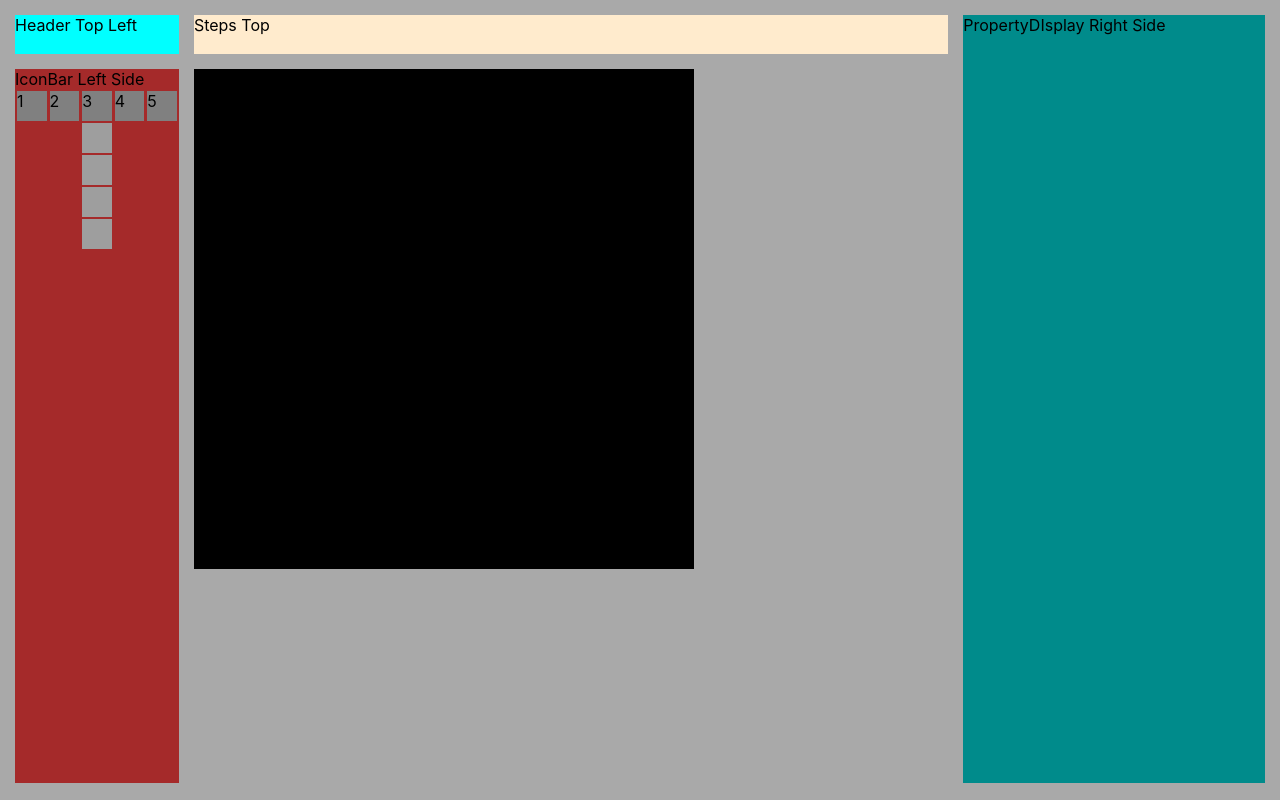
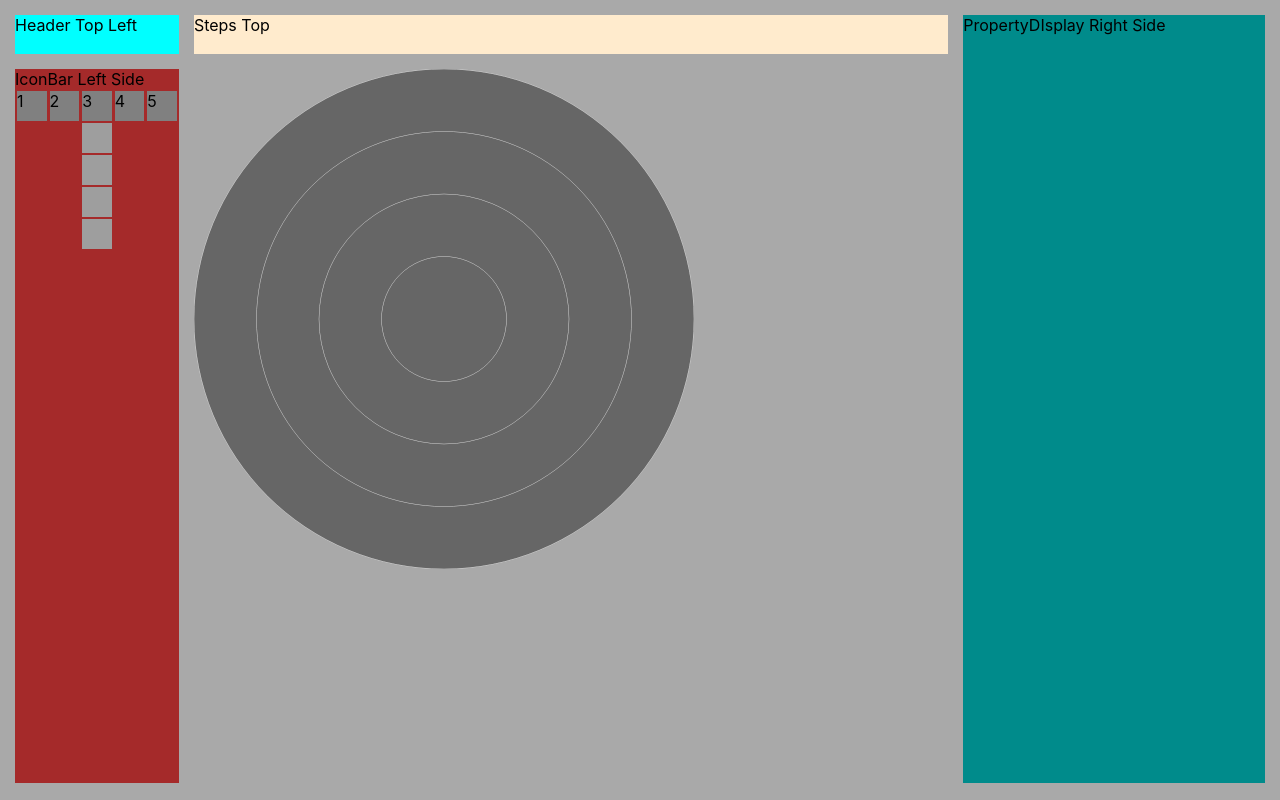
Before and after one commit to Aquaren56/JScript-Raidplaner, a React (Create React App) app: page / in a window 1280 px wide. Built offline with nearby package versions, Linux system fonts and the light colour scheme; grey boxes are pictures that could not be loaded.

Commit message:
Introduced second canvas that functions as a map

```diff
--- a/src/App.tsx
+++ b/src/App.tsx
@@ -8,14 +8,17 @@ import Header from './components/Header';
 import IconBar from './components/IconBar/IconBar';
 import Steps from './components/Steps';
 import PropertyDisplay from './components/PropertyDisplay';
-import PlanningCanvas from './components/PlanningCanvas';
+import PlanningCanvas from './components/Canvases/PlanningCanvas';
+import MapCanvas from './components/Canvases/MapCanvas';
+import MapModel from './models/MapModel';
 
 function App() {
     const [items, setItems] = useState(new Array<IconModel>());
     const [selection, setSelection] = useState<IconModel | undefined>(undefined);
+    const [area, setArea] = useState(new MapModel({ rows: 1, coloumns: 1, square: false, radials: 4}));
 
     useEffect(() => {
-      console.log(selection)
+      //console.log(selection)
     }, [items, selection]);
 
     return (
@@ -23,7 +26,10 @@ function App() {
         <Header />
         <Steps />
         <IconBar />
-        <PlanningCanvas children={items} setChildren={setItems} selection={selection} setSelection={setSelection}/>
+        <div className='canvas-area'>
+          <PlanningCanvas children={items} setChildren={setItems} selection={selection} setSelection={setSelection}/>
+          <MapCanvas map={area} setMap={setArea}/>
+        </div>
         <PropertyDisplay />
       </div>
     );
--- /dev/null
+++ b/src/components/Canvases/MapCanvas.tsx
@@ -0,0 +1,93 @@
+import '../../styling/canvases.css';
+
+import { useRef, useCallback, useEffect } from "react";
+
+export default function MapCanvas(props: any) {
+
+    const canvasRef = useRef<HTMLCanvasElement>(null);
+
+    const { map, setMap, ...rest } = props
+
+    const draw = useCallback(() => {
+        const canvas = canvasRef.current
+        let context: any;
+        if(canvas !== null) {
+            context = canvas.getContext('2d');
+            canvas.width = canvas.height = 1000;
+            canvas.style.width = canvas.style.height = '500px';
+        }
+        if(context && canvas) {
+            context.fillStyle = "rgb(102, 102, 102)";
+            if(map.square) {
+                context.fillRect(0, 0, context.canvas.width, context.canvas.height);
+            } else {
+                context.beginPath();
+                context.arc(canvas.width/2, canvas.height/2, 500, 0, 2 * Math.PI);
+                context.fill();
+            }
+
+            if(map.square) {
+                for(let i = 0; i <= map.coloumns; i++) {
+                    context.beginPath();
+                    context.moveTo(i*(canvas.width/map.coloumns), 0);
+                    context.lineTo(i*(canvas.width/map.coloumns), canvas.height);
+                    context.strokeStyle = '#d7d7d7';
+                    context.stroke();
+                }
+
+                for(let i = 0; i <= map.rows; i++) {
+                    context.beginPath();
+                    context.moveTo(0, i*(canvas.height/map.rows));
+                    context.lineTo(canvas.width, i*(canvas.height/map.rows));
+                    context.strokeStyle = '#d7d7d7';
+                    context.stroke();
+                }
+            } else {
+                for(let i = 0; i <= map.coloumns; i++) {
+                    let a,b,c;
+                    c = 500;
+                    b = i*(canvas.width/map.coloumns) - 500;
+                    a = Math.sqrt(Math.pow(c, 2) - Math.pow(b, 2));
+                    context.beginPath();
+                    context.moveTo(i*(canvas.width/map.coloumns), 500 - a);
+                    context.lineTo(i*(canvas.width/map.coloumns), 1000 - (500 - a));
+                    context.strokeStyle = '#d7d7d7';
+                    context.stroke();
+                }
+
+                for(let i = 0; i <= map.rows; i++) {
+                    let a,b,c;
+                    c = 500;
+                    b = i*(canvas.width/map.coloumns) - 500;
+                    a = Math.sqrt(Math.pow(c, 2) - Math.pow(b, 2));
+                    context.beginPath();
+                    context.moveTo(500 - a, i*(canvas.height/map.rows));
+                    context.lineTo(1000 - (500 - a), i*(canvas.height/map.rows));
+                    context.strokeStyle = '#d7d7d7';
+                    context.stroke();
+                }
+            }
+
+            for(let i = 0; i <= map.radials; i++) {
+                context.beginPath();
+                context.arc(canvas.width/2, canvas.height/2, 500 - (i * (500/map.radials)), 0, 2 * Math.PI);
+                context.strokeStyle = '#d7d7d7';
+                context.stroke();
+
+            }
+
+
+        }
+        //context.scale(2,2)
+
+    }, [map.coloumns, map.rows, map.square, map.radials]);
+
+    useEffect(() => {
+            draw();
+
+    }, [draw])
+
+    return (
+            <canvas className='map-canvas' ref={canvasRef} {...rest}/>
+    )
+}
--- a/src/components/PlanningCanvas.tsx
+++ b/src/components/Canvases/PlanningCanvas.tsx
@@ -1,8 +1,8 @@
-import '../styling/header.css';
+import '../../styling/canvases.css';
 
 import React, { useRef, useEffect, useCallback } from 'react';
-import getBasePlayerIcons, { pIconKeys } from '../utils/loadIcons';
-import IconModel from '../models/IconModel';
+import getBasePlayerIcons, { pIconKeys } from '../../utils/loadIcons';
+import IconModel from '../../models/IconModel';
 
 export default function PlanningCanvas(props: any) {
 
@@ -17,13 +17,14 @@ export default function PlanningCanvas(props: any) {
         let context: any;
         if(canvas !== null) {
             context = canvas.getContext('2d');
-            canvas.width = 500;
-            canvas.height = 500;
+            canvas.width = canvas.height = 1000;
+            canvas.style.width = canvas.style.height = '500px';
         }
         if(context) {
-            context.fillStyle = 'black';
+            context.fillStyle = 'transparent';
             context.fillRect(0, 0, context.canvas.width, context.canvas.height);
         }
+        context.scale(2,2)
         children.forEach((child: IconModel) => {
             if(isOfTypePlayer(child.identifier)) {
                 const image = new Image();
@@ -65,8 +66,6 @@ export default function PlanningCanvas(props: any) {
     }
 
     return (
-        <div>
-            <canvas ref={canvasRef} {...rest} onDrop={dropHandler} onDragOver={allowDrop}/>
-        </div>
+            <canvas className='planning-canvas' ref={canvasRef} {...rest} onDrop={dropHandler} onDragOver={allowDrop}/>
     )
 }
--- /dev/null
+++ b/src/models/MapModel.tsx
@@ -0,0 +1,21 @@
+
+interface MapProps {
+    rows: number;
+    coloumns: number;
+    square: boolean;
+    radials: number;
+}
+
+export default class MapModel {
+    rows: number;
+    coloumns: number;
+    square: boolean;
+    radials: number;
+
+    constructor(props: MapProps) {
+        this.rows = props.rows;
+        this.coloumns = props.coloumns;
+        this.square = props.square;
+        this.radials = props.radials;
+    }
+}
--- /dev/null
+++ b/src/styling/canvases.css
@@ -0,0 +1,15 @@
+.canvas-area {
+    grid-area: Canvas;
+}
+
+.canvas-area > canvas {
+    position: absolute;
+}
+
+.planning-canvas {
+    z-index: 2;
+}
+
+.map-canvas {
+    z-index: 1;
+}
--- a/src/styling/header.css
+++ b/src/styling/header.css
@@ -29,8 +29,3 @@
     background-color: darkcyan;
     grid-area: RightSide;
 }
-
-.planning-canvas {
-    background-color: darksalmon;
-    grid-area: Canvas;
-}
```
